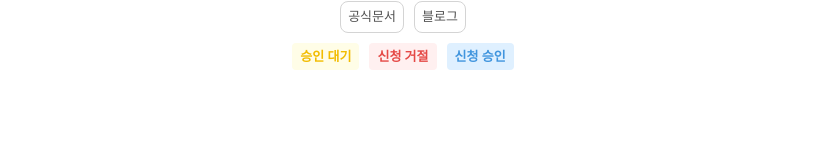
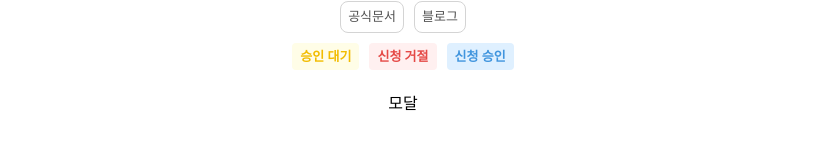
Before and after one commit to EarlyAccess-QA/docthru-fe, a Next.js app: page / in a window 1280 px wide. Shown: the part 146-300 px from the top of the page, without its empty margins (237-1071 px from the left). Built offline with nearby package versions, Linux system fonts and the light colour scheme; a web font is replaced by a local one.

Commit message:
feat: confirmSignUpModal 구현 with 합성 모달 컴포넌트

```diff
--- a/src/app/(unauth)/components/LandingPage.tsx
+++ b/src/app/(unauth)/components/LandingPage.tsx
@@ -1,7 +1,17 @@
+'use client';
+
+import { Button } from '@/components/Button';
 import { Chip } from '@/components/Chip';
+import ConfirmSignUpModal from '@/components/Modal/ConfirmSignUpModal';
 import NavBar from '@/components/NavBar/NavBar';
+import { useStore } from '@/store';
 
 export default function LandingPage() {
+  const { modals, showModal } = useStore((state) => ({
+    modals: state.modals,
+    showModal: state.showModal,
+  }));
+
   return (
     <>
       <NavBar />
@@ -28,7 +38,18 @@ export default function LandingPage() {
             신청 승인
           </Chip.Status>
         </div>
+        <div className="flex gap-10">
+          <Button
+            isLink={false}
+            type="button"
+            style="w-120 h-48 py-[14.5px] flex justify-center items-center shrink-0"
+            onClick={() => showModal('confirmSignUpModal')}
+          >
+            모달
+          </Button>
+        </div>
       </div>
+      {modals[modals?.length - 1] === 'confirmSignUpModal' && <ConfirmSignUpModal />}
     </>
   );
 }
--- a/src/components/Button/PrimaryButton.tsx
+++ b/src/components/Button/PrimaryButton.tsx
@@ -5,7 +5,7 @@ import { PropsWithChildren, memo } from 'react';
 interface Props {
   destination?: string;
   style: string;
-  type?: 'button' | 'reset' | 'submit';
+  type: 'button' | 'reset' | 'submit';
   isLink: boolean;
   onClick?: () => void;
 }
--- /dev/null
+++ b/src/components/Modal/ConfirmSignUpModal.tsx
@@ -0,0 +1,26 @@
+'use client';
+
+import { Button } from '@/components/Button';
+import { useStore } from '@/store';
+import Modal from '.';
+
+export default function ConfirmSignUpModal() {
+  const { hideModal } = useStore((state) => ({
+    hideModal: state.hideModal,
+  }));
+
+  return (
+    <Modal.Container style="confirmSignUpModal">
+      <p className="flex justify-center text-18 font-medium text-gray-8">가입이 완료되었습니다!</p>
+      <Button
+        isLink={true}
+        destination="/"
+        type="button"
+        style="w-120 h-48 py-[14.5px] flex justify-center items-center shrink-0"
+        onClick={() => hideModal('confirmSignUpModal')}
+      >
+        확인
+      </Button>
+    </Modal.Container>
+  );
+}
```
